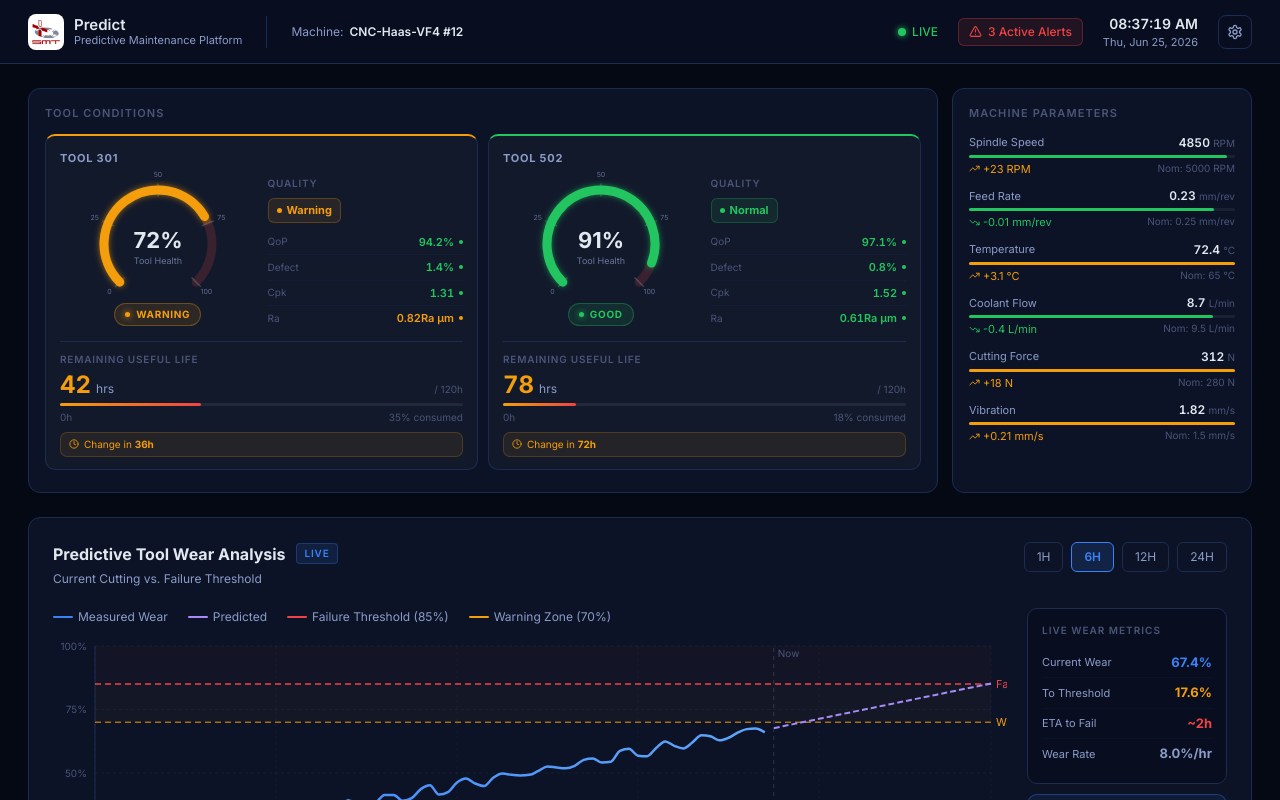
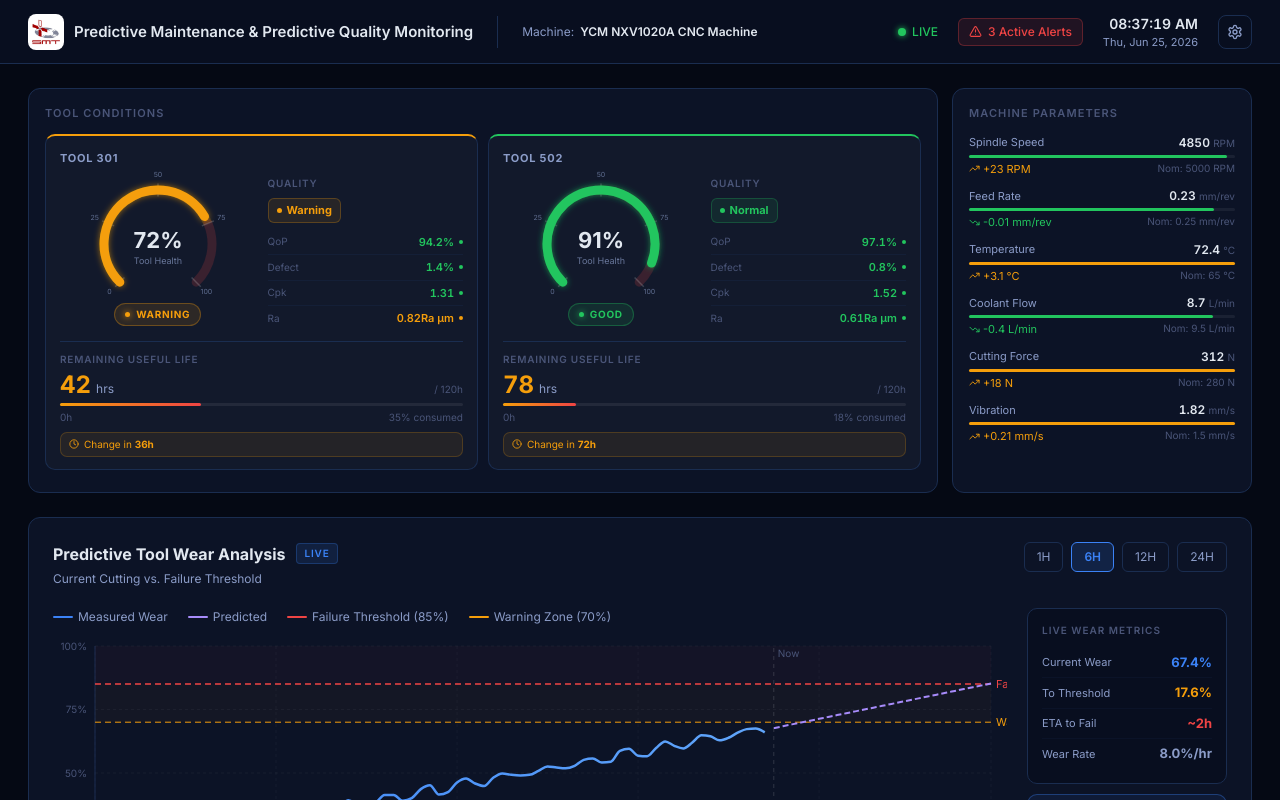
Before and after one commit to Rainyishx/pdm_dashboard, a React (Vite) app: page / in a window 1280 px wide. Shown: the top 800 px of the page. Built offline with nearby package versions, Linux system fonts and the light colour scheme.

Commit message:
edit header

```diff
--- a/src/app/components/Header.tsx
+++ b/src/app/components/Header.tsx
@@ -40,15 +40,15 @@ export function Header() {
             />
           </div>
           <div>
-            <div style={{ color: C.text, fontSize: 15, fontWeight: 600, lineHeight: 1.2 }}>Predict</div>
-            <div style={{ color: C.textSec, fontSize: 11, lineHeight: 1.2 }}>Predictive Maintenance Platform</div>
+            <div style={{ color: C.text, fontSize: 15, fontWeight: 600, lineHeight: 1.2 }}>Predictive Maintenance & Predictive Quality Monitoring</div>
+            {/* <div style={{ color: C.textSec, fontSize: 11, lineHeight: 1.2 }}>Predictive Maintenance Platform</div> */}
           </div>
         </div>
         <div style={{ width: 1, height: 32, background: C.border, margin: '0 8px' }} />
 
         <div style={{ display: 'flex', alignItems: 'center', gap: 6 }}>
           <span style={{ fontSize: 12, color: C.textSec }}>Machine:</span>
-          <span style={{ fontSize: 12, color: C.text, fontWeight: 600 }}>CNC-Haas-VF4 #12</span>
+          <span style={{ fontSize: 12, color: C.text, fontWeight: 600 }}>YCM NXV1020A CNC Machine</span>
         </div>
       </div>
 
```
